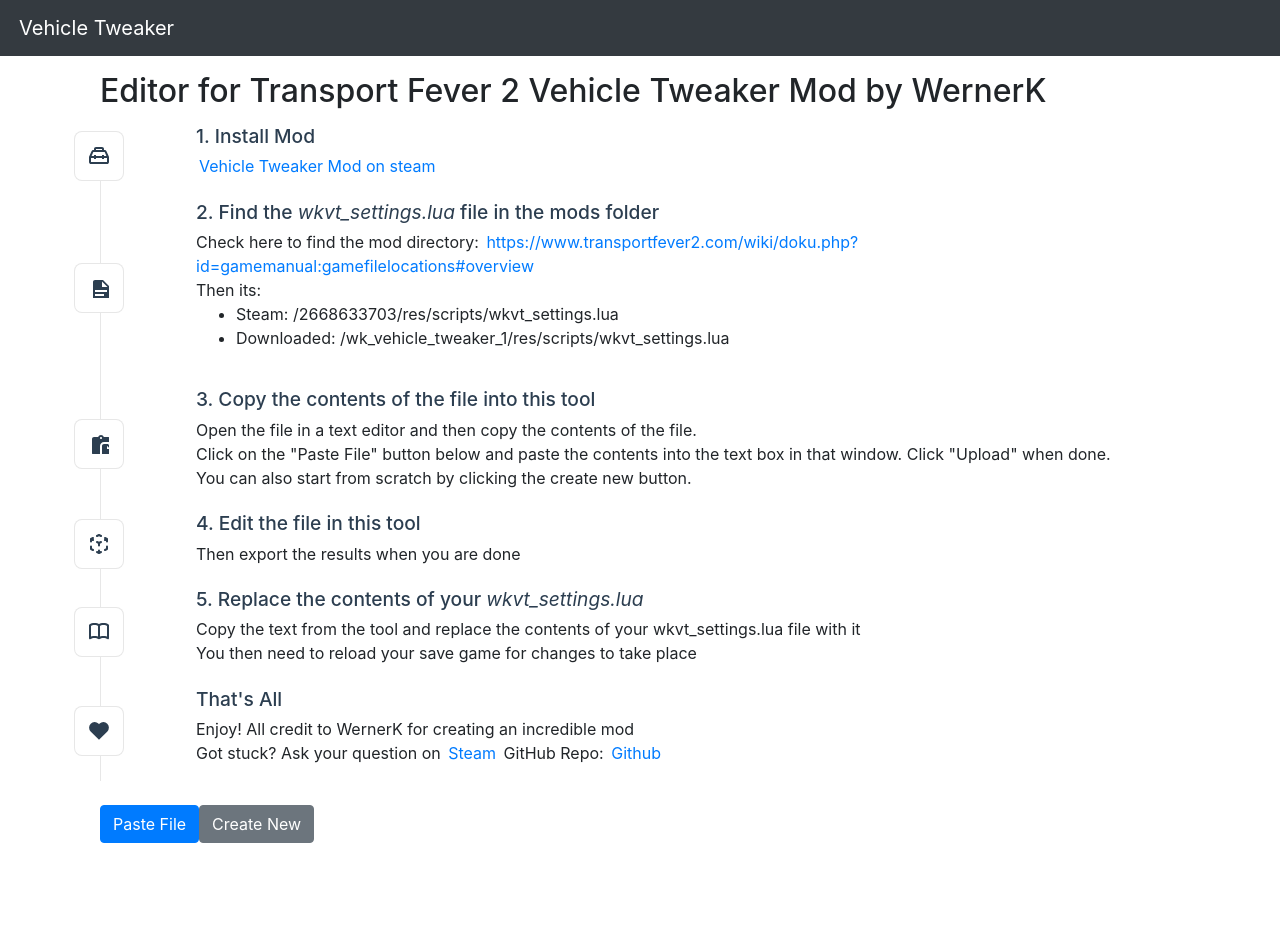
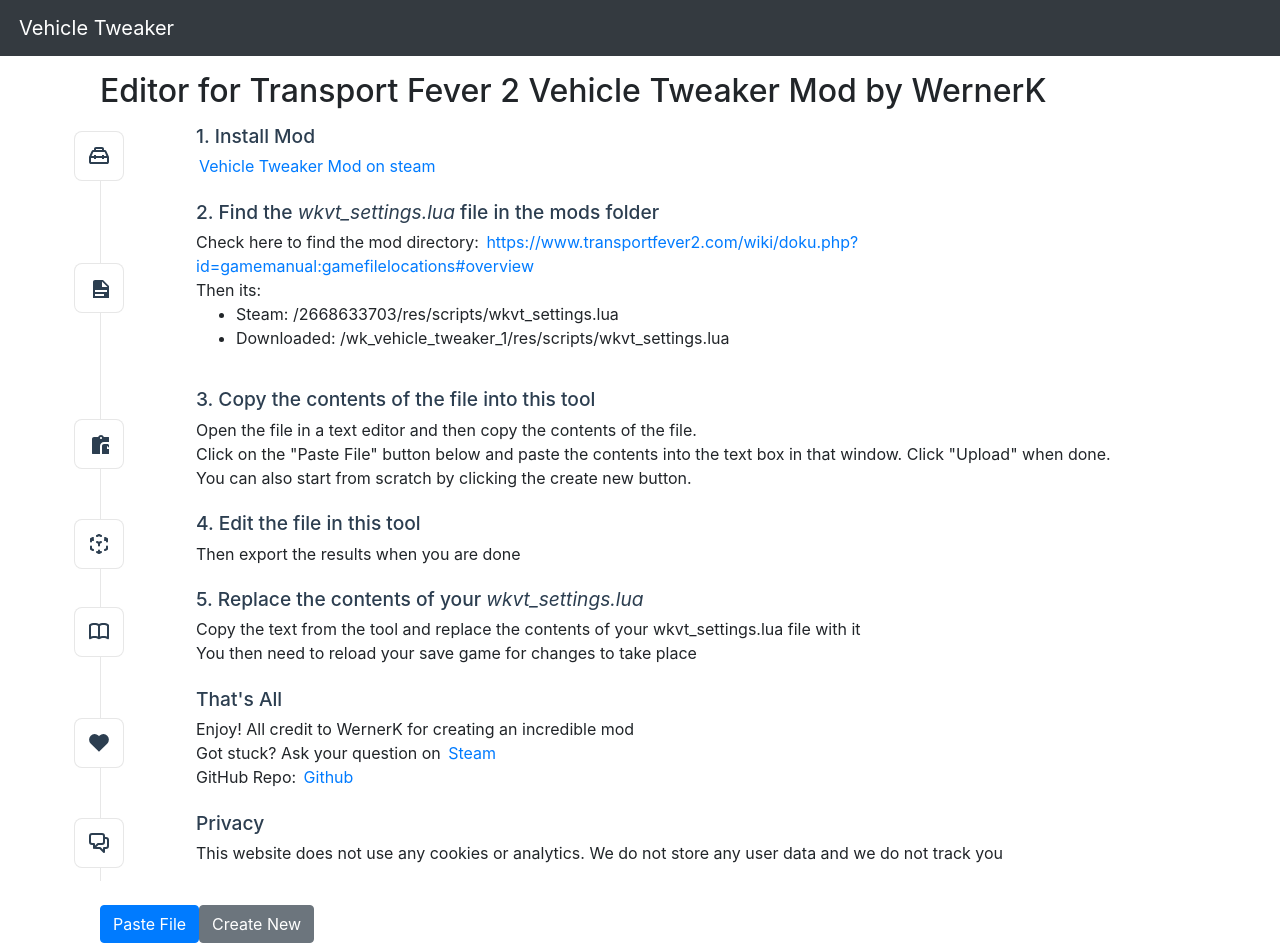
Before and after one commit to davmarksman/VehicleTweakerWeb, a Vue app: page / in a window 1280 px wide. Before the commit the page ends 843 px from the top, so only its background shows below. Built offline with nearby package versions, Linux system fonts and the light colour scheme.

Commit message:
Add privacy info. Allow quotations for capacity

```diff
--- a/src/components/TheWelcome.vue
+++ b/src/components/TheWelcome.vue
@@ -77,6 +77,15 @@
     <br/>
     Got stuck? Ask your question on
     <a href="https://steamcommunity.com/sharedfiles/filedetails/?id=2668633703" target="_blank" rel="noopener">Steam</a>
+    <br/>
     GitHub Repo: <a href="https://github.com/davmarksman/VehicleTweakerWeb">Github</a>
   </WelcomeItem>
+  <WelcomeItem>
+    <template #icon>
+      <CommunityIcon />
+    </template>
+    <template #heading>Privacy</template>
+
+    This website does not use any cookies or analytics. We do not store any user data and we do not track you
+  </WelcomeItem>
 </template>
--- a/src/components/editors/Editor.vue
+++ b/src/components/editors/Editor.vue
@@ -149,7 +149,7 @@
 
             <div class="form-group mt-3" v-if="capacityAction !== 'exclude'">
               <label for="inCapacity">{{ capactityText }}</label>
-              <input class="form-control" id="inCapacity" type="number" v-model="capacityVal" />
+              <input class="form-control" id="inCapacity" v-model="capacityVal"  @keyup="onKeyCapacity"/>
               <small>Note: With Multiple Units this will be per a carriage/unit.</small>
             </div>
 
@@ -265,7 +265,7 @@
     // 2nd param
     if (entry[1] === 0) {
       capacityAction.value = 'exclude'
-    } else if (entry[1] === 'string' || entry[1] instanceof String) {
+    } else if (typeof entry[1] === 'string' || entry[1] instanceof String) {
       capacityAction.value = 'multiplier'
       capacityVal.value = entry[1]
     } else {
@@ -320,10 +320,7 @@
 const isValid = computed(() => {
   if (searchTerm.value === '' && steamLink.value === '') return false
 
-  if (
-    steamLink.value !== '' &&
-    !steamLink.value.includes('https://steamcommunity.com/sharedfiles/filedetails')
-  ) {
+  if (steamLink.value !== '' && !steamLink.value.includes('https://steamcommunity.com/sharedfiles/filedetails')) {
     return false
   }
 
@@ -366,6 +363,14 @@
     vehicleConfigVals = [searchTerm.value]
 
     // 2nd param
+    if (typeof capacityVal.value === 'string' || capacityVal.value instanceof String ){
+      // Replace all non number chars;
+      capacityVal.value = capacityVal.value.replace(/\D+/g, '');
+      if(capacityVal.value === ''){
+        capacityVal.value = '0';
+      }
+    };
+
     if (capacityAction.value === 'exclude') {
       vehicleConfigVals.push(0)
     } else if (capacityAction.value === 'multiplier') {
@@ -405,6 +410,15 @@
 
   return `${startText} - ${endText}`
 })
+
+function onKeyCapacity(){
+  console.log('onKeyCapacity');
+  let val = capacityVal.value;
+  if((typeof val === 'string' || val instanceof String ) && val.startsWith("'")){
+    capacityAction.value = 'multiplier'
+  }
+}
+
 </script>
 
 <style scoped>
```
